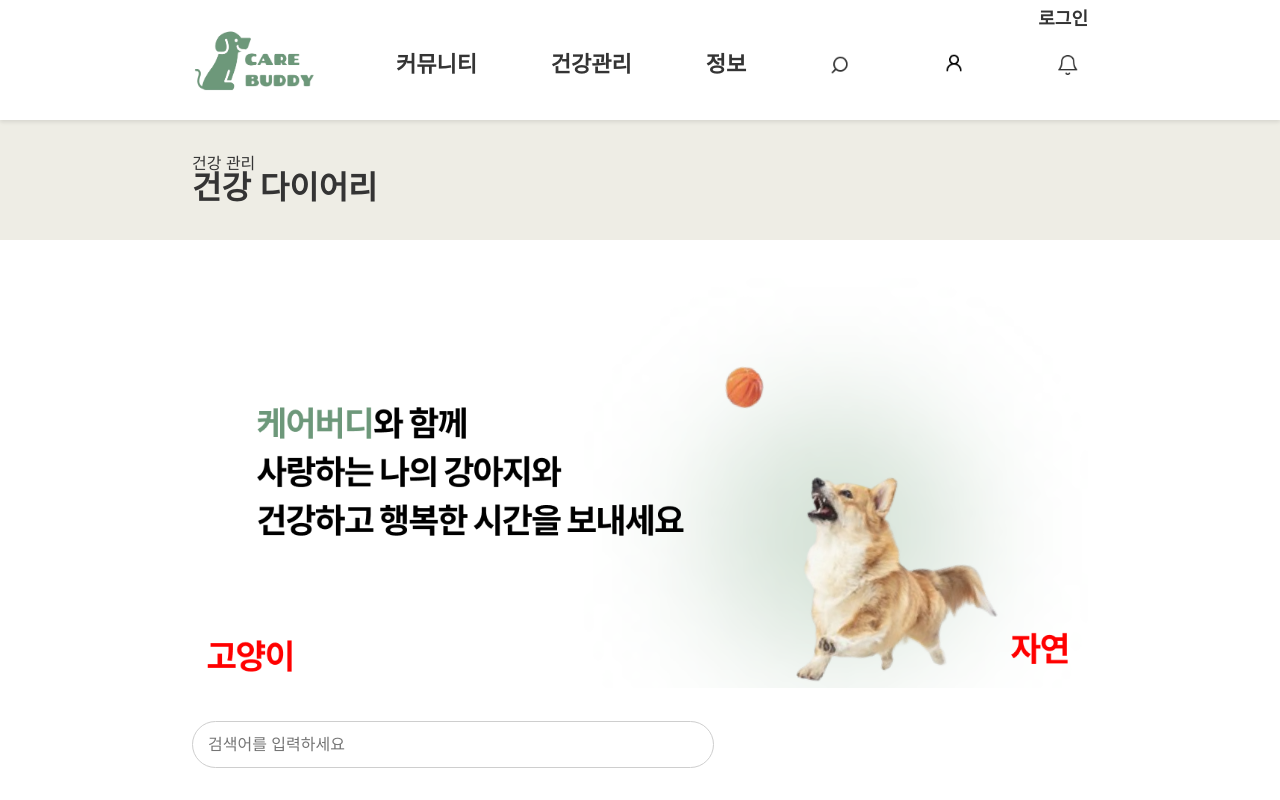
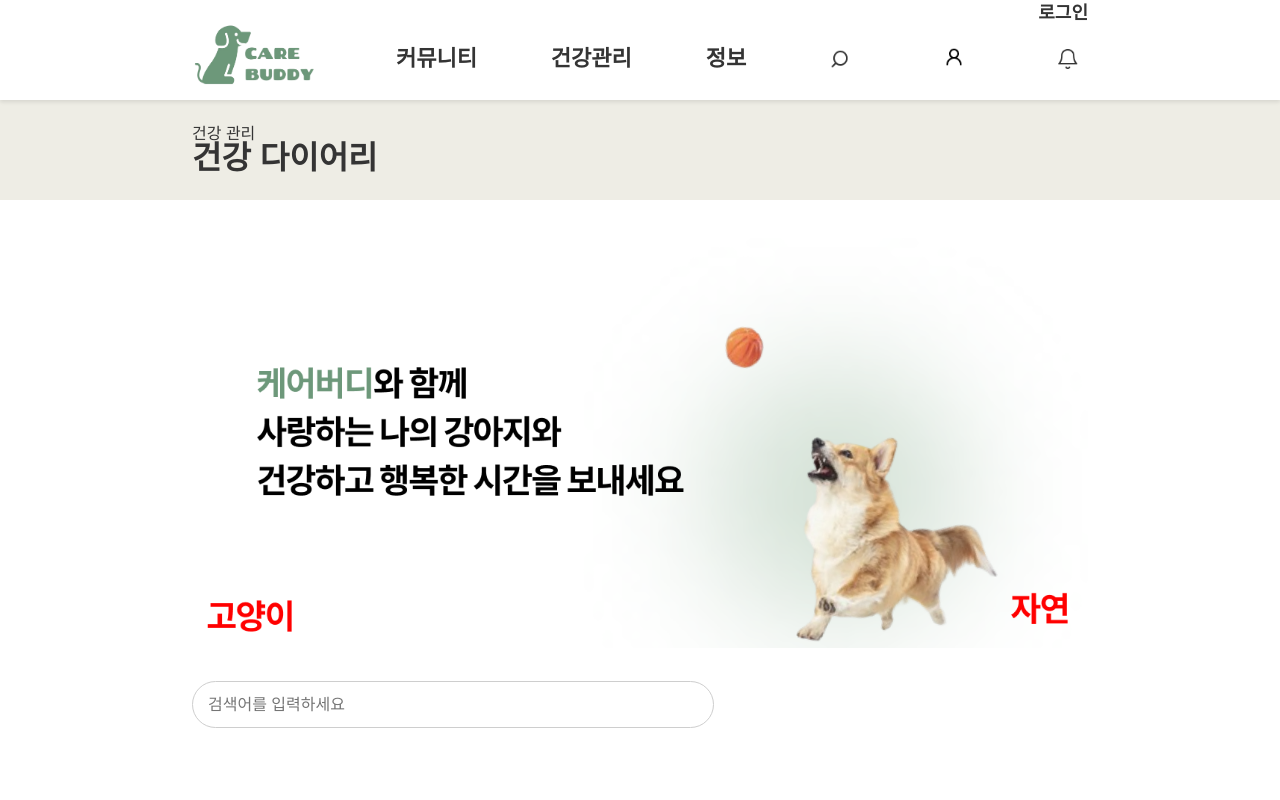
Before and after one commit to petitesize/elice_carebuddy_FE, a React (Vite) app: page / in a window 1280 px wide. Shown: the top 800 px of the page. Built offline with nearby package versions, Linux system fonts and the light colour scheme; a web font is replaced by a local one.

Commit message:
feat: Header, TopBar height update

```diff
--- a/src/components/GlobalStyle.tsx
+++ b/src/components/GlobalStyle.tsx
@@ -14,10 +14,12 @@ const GlobalStyle = createGlobalStyle`
     font-style: normal;
   }
 
-  html, #root {
+  html, body, #root {
     width: 100%;
     height: auto;
     font-family: 'Pretendard-Regular', sans-serif;
+    margin: 0;
+    padding: 0;
   }
 `
 
--- a/src/components/Header.tsx
+++ b/src/components/Header.tsx
@@ -16,14 +16,15 @@ const HeaderContainer = styled.header`
   color: #343434;
   padding: 10px 0 10px 0;
   width: 100%;
-  height: 100px;
+  height: 80px;
   position: fixed; /* 헤더를 고정 */
   top: 0; /* 페이지 상단에 고정 */
   z-index: 1000; /* 다른 요소 위에 헤더 표시 */
-
+  display: flex;
+  align-items: center;
 `;
 
-const MenuBox = styled.div`
+const MenuBox = styled.span`
   display: flex;
   align-items: center;
   justify-content: space-between;
--- a/src/components/TopBar.tsx
+++ b/src/components/TopBar.tsx
@@ -11,7 +11,7 @@ const TopBarContainer = styled.div`
   align-items: center;
   padding: 10px 0 10px 0;
   width: 100%;
-  height: 100px;
+  height: 80px;
   font-size: 32px;
 `;
 const Container = styled.div`
```
